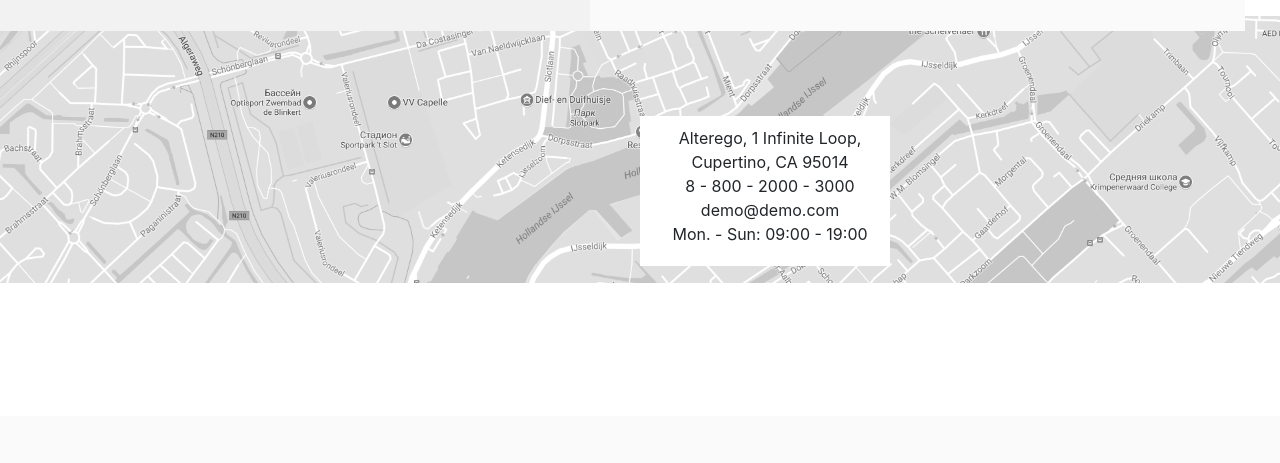
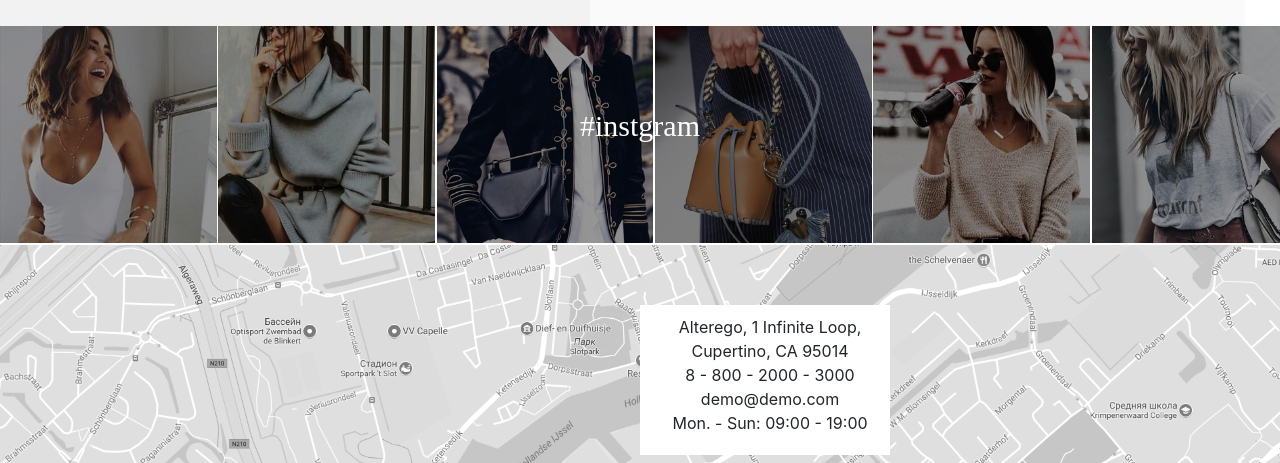
Before and after one commit to alaashaher/Arkana-E-Commerce, a website built with webpack: page Arkana-E-Commerce/index.html in a window 1280 px wide. Shown: the part 2547-3010 px from the top of the page. Built offline with nearby package versions, Linux system fonts and the light colour scheme.

Commit message:
instgram section

```diff
--- a/Arkana-E-Commerce/index.html
+++ b/Arkana-E-Commerce/index.html
@@ -289,9 +289,31 @@ Excepteur sint occaecat cupidatat non proident, sunt in culpa qui officia deseru
   <!--logos section end -->
 
   <!-- instgram start -->
-
-
-
+  <section class="instgram row">
+    <div class="col-lg-12 text-center">
+      <div class="row  text-center">
+        <div class="col-lg-2 instgram-image">
+          <img src="/public/1@1X.png">
+        </div>
+        <div class="col-lg-2 instgram-image">
+          <img src="/public/2@1X.png">
+        </div>
+        <div class="col-lg-2 instgram-image">
+          <img src="/public/3@1X.png">
+        </div>
+        <div class="col-lg-2 instgram-image">
+          <img src="/public/4@1X.png">
+        </div>
+        <div class="col-lg-2 instgram-image">
+          <img src="/public/5@1X.png">
+        </div>
+        <div class="col-lg-2 instgram-image">
+          <img src="/public/6@1X.png">
+        </div>
+      </div>
+      <div class="row text-center"><div class="instgram-word col-lg-12">#instgram</div></div>
+    </div>
+  </section>
   <!-- instgram end -->
   <section class="instgram">
 
--- a/Arkana-E-Commerce/src/scss/custom.scss
+++ b/Arkana-E-Commerce/src/scss/custom.scss
@@ -271,11 +271,24 @@ color: rgba(22, 25, 24, 255);
   margin-top: 30px;
 }
 
+.instgram {
+  margin-top: 60px;
+}
+.instgram-image img{
+  width: 115%;
+}
+.instgram-word {
+  z-index: 3;
+  margin-top: -140px;
+  color: white;
+  font-size: 30px;
+  font-family: ﻿Montserrat-Regular, ﻿AdobeInvisFont, ﻿MyriadPro-Regular;
+}
 /* map section */
 #map {
+  margin-top: -58px;
     height: 300px;
     width: 100%;
-    margin-top: 50px;
 }
 #map img {
   width: 100%;
@@ -285,7 +298,7 @@ color: rgba(22, 25, 24, 255);
     height: 150px;
     z-index: 3;
     margin-left: 50%;
-    margin-top: -200px;
+    margin-top: -240px;
     position:absolute;
     padding-left: 10px;
     padding-top: 10px;
@@ -316,7 +329,7 @@ footer {
   background-color: #fafafa;
   padding-top: 50px;
   padding-bottom: 50px;
-  margin-top: 100px;
+  margin-top: 60px;
 }
 
 .footer_body {
```
